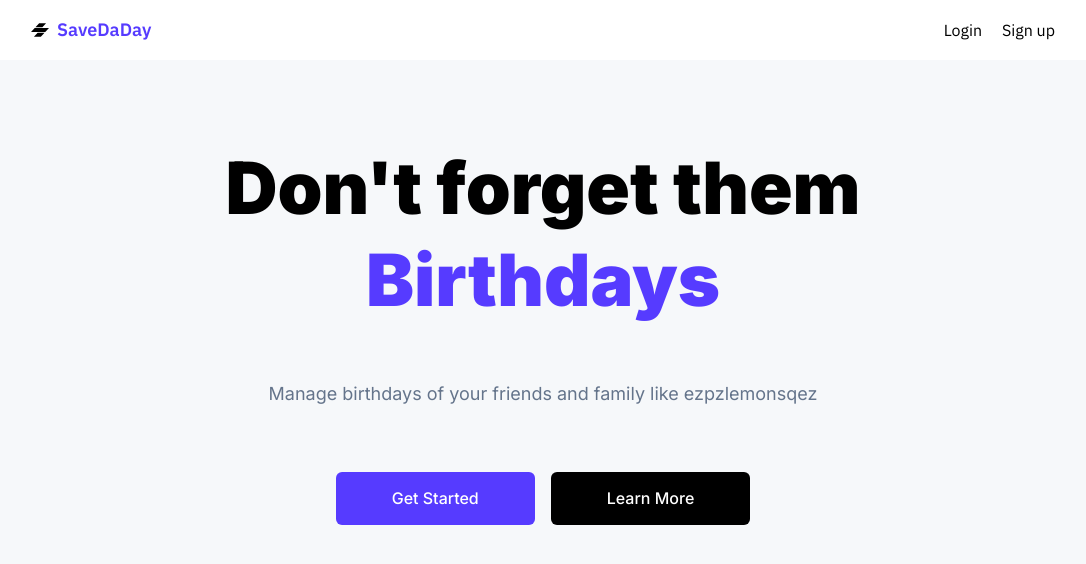
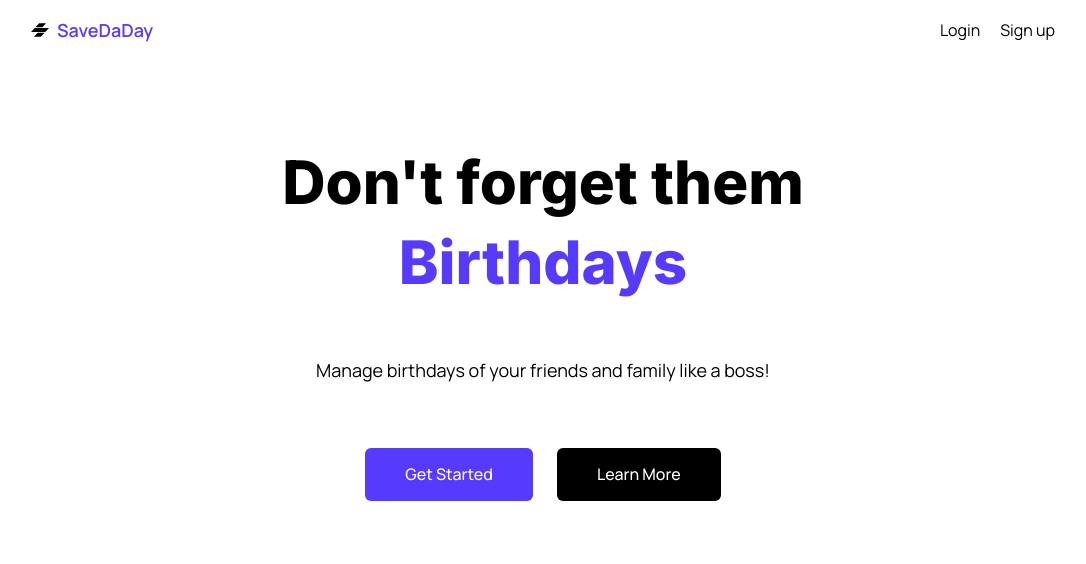
Before and after one commit to soilshubham/SaveDaDay, a Next.js app in the folder client/: page / in a window 1280 px wide. Shown: the top 564 px of the page, without its empty margins (97-1183 px from the left). Built offline with nearby package versions, Linux system fonts and the light colour scheme.

Commit message:
UI Changes

```diff
--- a/client/components/AddBirthday.jsx
+++ b/client/components/AddBirthday.jsx
@@ -75,11 +75,11 @@ const AddBirthday = (props) => {
       <Toaster />
       {authContext.isAuthenticated && (
         <div className="max-w-lg w-96 mx-auto flex-1 flex flex-col items-center justify-center px-2 ">
-          <div className="relative bg-white px-6 py-8 rounded-lg shadow-md text-black w-full">
+          <div className="relative bg-white px-6 py-8 rounded-lg shadow-xl text-black w-full">
             <div className="absolute top-3 right-3 hover:bg-slate-200 p-1 rounded-lg cursor-pointer">
               <CrossIcon size={18} onClick={props.closeFunc} />
             </div>
-            <h1 className="mb-8 text-3xl md:text-2xl font-medium text-center">
+            <h1 className="mb-8 text-3xl md:text-2xl font-extrabold text-center">
               Add Birthday
             </h1>
             <input
--- a/client/components/AllBirthdays.jsx
+++ b/client/components/AllBirthdays.jsx
@@ -12,7 +12,8 @@ const UpcomingBirthdays = (props) => {
   };
 
   return (
-    <>
+    <div className="bg-bgColor min-h-screen pt-14 md:pt-3 md:pb-24 relative">
+      <div className="container p-4 lg:max-w-5xl md:max-w-2xl">
         <div className="flex justify-between items-center mb-4 md:mb-6">
           <h2 className="text-xl md:text-xl font-medium">All Birthdays</h2>
         </div>
@@ -31,7 +32,8 @@ const UpcomingBirthdays = (props) => {
             <div className="text-fadedColor">No birthdays added</div>
           )}
         </div>
-    </>
+      </div>
+    </div>
   );
 };
 
--- a/client/components/BirthdayCard.jsx
+++ b/client/components/BirthdayCard.jsx
@@ -77,15 +77,15 @@ const BirthdayCard = (props) => {
                   <p className="text-gray-700 text-base mb-8">
                     Are you sure you want to delete this birthday?
                   </p>
-                  <div className="flex justify-between items-center">
+                  <div className="flex justify-between items-center gap-5">
                     <button
-                      className="bg-gray-500 hover:bg-gray-600 text-white font-medium py-3 px-10 rounded"
+                      className="bg-gray-800 hover:scale-105 transition-all text-white font-medium py-3 w-full px-10 rounded"
                       onClick={() => setShowDelModal(false)}
                     >
                       Cancel
                     </button>
                     <button
-                      className="bg-red-500 hover:bg-red-600 text-white font-medium py-3 px-10 rounded"
+                      className="bg-red-500 hover:scale-105 transition-all text-white font-medium py-3 px-10 w-full  rounded"
                       onClick={() => {
                         onClickDelete();
                         setShowDelModal(false);
@@ -142,7 +142,7 @@ const BirthdayCard = (props) => {
               )}
             </div>
           </div>
-          <div className="text-[1.6rem] md:text-2xl mt-2 truncate">
+          <div className="text-[1.6rem] md:text-2xl mt-2 truncate font-semibold">
             {props?.date}
           </div>
           <div className="text-sm mt-2 text-fadedColor truncate">
--- a/client/components/DashHeader.jsx
+++ b/client/components/DashHeader.jsx
@@ -5,11 +5,15 @@ const DashHeader = () => {
   const authContext = useContext(AuthContext);
   return (
     <div className="mb-12 mt-4">
-      <h1 className="text-[1.7rem] md:text-3xl font-medium capitalize">
-        Welcome back, {authContext?.user?.name?.split(" ")[0]} 👋
+      <h1 className="text-[1.7rem] md:text-4xl font-medium capitalize">
+        Welcome back,{" "}
+        <span className="font-extrabold">
+          {authContext?.user?.name?.split(" ")[0]}
+        </span>
+        <span className="text-purple-400"> ❤</span>
       </h1>
-      <h1 className="text-sm md:text-sm text-fadedColor font-normal capitalize mt-2">
-        Don't forget to wish them a happy birthday!
+      <h1 className="text-sm md:text-base text-fadedColor font-normal mt-2">
+        Wish them a happy birthday!
       </h1>
     </div>
   );
--- a/client/components/Login.jsx
+++ b/client/components/Login.jsx
@@ -47,13 +47,14 @@ export default (props) => {
     <>
       <Toaster />
       {!authContext.isAuthenticated && (
-        <>
+        <div className="bg-bgColor min-h-screen pt-14 md:pt-3 md:pb-24 relative">
+          <div className="container p-4 lg:max-w-5xl md:max-w-2xl">
             <h1 className="my-8 text-center text-xl font-semibold mb-10">
               Sign in to SaveDaDay
             </h1>
             <div className="container max-w-sm mx-auto flex-1 flex flex-col items-center justify-center px-2">
-            <div className="bg-white px-6 py-8 rounded-lg shadow-md text-black w-full">
-              <h1 className="mb-8 text-3xl md:text-2xl font-medium text-center">
+              <div className="bg-white px-6 py-8 rounded-lg shadow-xl text-black w-full">
+                <h1 className="mb-8 text-3xl md:text-2xl font-extrabold text-center">
                   Log in
                 </h1>
                 <input
@@ -87,7 +88,8 @@ export default (props) => {
                 </div>
               </div>
             </div>
-        </>
+          </div>
+        </div>
       )}
     </>
   );
--- a/client/components/Register.jsx
+++ b/client/components/Register.jsx
@@ -60,13 +60,14 @@ export default () => {
     <>
       <Toaster />
       {!authContext.isAuthenticated && (
-        <>
+        <div className="bg-bgColor min-h-screen pt-14 md:pt-3 md:pb-24 relative">
+          <div className="container p-4 lg:max-w-5xl md:max-w-2xl">
             <h1 className="my-8 text-center text-xl font-semibold mb-10">
               Create an account with SaveDaDay
             </h1>
             <div className="container max-w-sm mx-auto flex-1 flex flex-col items-center justify-center px-2">
               <div className="bg-white px-6 py-8 rounded-lg shadow-md text-black w-full">
-              <h1 className="mb-8 text-3xl md:text-2xl font-medium text-center">
+                <h1 className="mb-8 text-3xl md:text-2xl font-extrabold text-center">
                   Sign up
                 </h1>
                 <input
@@ -112,7 +113,8 @@ export default () => {
                 </div>
               </div>
             </div>
-        </>
+          </div>
+        </div>
       )}
     </>
   );
--- a/client/pages/_app.js
+++ b/client/pages/_app.js
@@ -16,11 +16,7 @@ function MyApp({ Component, pageProps }) {
       </Head>
       <AuthProvider>
         <Navbar />
-        <div className="bg-bgColor min-h-screen pt-14 md:pt-3 md:pb-24">
-          <div className="container p-4 lg:max-w-5xl md:max-w-2xl">
-            <Component {...pageProps} />
-          </div>
-        </div>
+        <Component {...pageProps} />
       </AuthProvider>
 
     </>
--- a/client/pages/_document.js
+++ b/client/pages/_document.js
@@ -8,8 +8,9 @@ export default function Document() {
                 <link rel="preconnect" href="https://fonts.gstatic.com" crossOrigin />
                 <link href="https://fonts.googleapis.com/css2?family=IBM+Plex+Sans:wght@100;200;300;400;500;600;700&display=swap" rel="stylesheet" />
                 <link href="https://fonts.googleapis.com/css2?family=Inter:wght@100;200;300;400;500;600;700;800;900&display=swap" rel="stylesheet"></link>
+                <link href="https://fonts.googleapis.com/css2?family=Manrope:wght@200;300;400;500;600;700;800&display=swap" rel="stylesheet" />
             </Head>
-            <body>
+            <body className='font-manrope'>
                 <Main />
                 <NextScript />
             </body>
--- a/client/pages/dashboard/index.js
+++ b/client/pages/dashboard/index.js
@@ -16,11 +16,13 @@ const Dashboard = () => {
     }, []);
 
     return (
-        <>
-            <DashHeader />
-            <UpcomingBirthdays data={bdays} />
-            <AddBirthdayBtn />
-        </>
+        <div className="bg-bgColor min-h-screen pt-14 md:pt-3 md:pb-24 relative">
+            <div className="container p-4 lg:max-w-5xl md:max-w-2xl">
+                <DashHeader />
+                <UpcomingBirthdays data={bdays} />
+                <AddBirthdayBtn />
+            </div>
+        </div>
     )
 }
 
--- a/client/pages/index.js
+++ b/client/pages/index.js
@@ -2,17 +2,21 @@ import Router from 'next/router'
 
 export default () => {
   return (
-    <div className='mt-16 font-Inter'>
-      <h1 className="font-Inter font-black text-5xl md:text-7xl leading-[3.4rem] text-center mb-2 md:mb-5">Don't forget them</h1>
-      <h1 className="font-Inter font-black text-5xl md:text-7xl text-center text-primary mb-16">Birthdays</h1>
+    <div className="bg-white min-h-screen pt-14 md:pt-3 md:pb-24 relative">
+      <div className="container p-4 lg:max-w-5xl md:max-w-2xl">
+        <div className='mt-16 font-manrope'>
+          <h1 className="font-Inter font-extrabold text-6xl md:text-6xl  text-center mb-2 md:mb-5">Don't forget them</h1>
+          <h1 className="font-Inter font-extrabold text-6xl md:text-6xl text-center text-primary mb-16">Birthdays</h1>
 
-      <h3 className="text-base md:text-lg text-center text-fadedColor mb-16">Manage birthdays of your friends and family like ezpzlemonsqez</h3>
+          <h3 className="text-base md:text-lg text-center text-black mb-16">Manage birthdays of your friends and family like a boss!</h3>
 
-      <div className="flex justify-center items-center gap-4 w-full flex-wrap">
-        <button onClick={() => Router.push('/register')}
-          className="bg-primary md:py-[0.9rem] py-4 px-14 text-center text-white w-3/4 md:w-auto md:text-base font-medium rounded-md hover:bg-opacity-90">Get Started</button>
-        <button onClick={() => Router.push('/register')}
-          className="bg-black md:py-[0.9rem] py-4 px-14 text-center text-white w-3/4 md:w-auto md:text-base font-medium rounded-md hover:bg-opacity-80">Learn More</button>
+          <div className="flex justify-center items-center gap-6 w-full flex-wrap">
+            <button onClick={() => Router.push('/register')}
+              className="bg-primary md:py-[0.9rem] py-6 px-10 text-center text-white w-3/4 md:w-auto md:text-base font-medium rounded-md hover:scale-105 transition-all">Get Started</button>
+            <button onClick={() => Router.push('/register')}
+              className="bg-black md:py-[0.9rem] py-6 px-10 text-center text-white w-3/4 md:w-auto md:text-base font-medium rounded-md hover:scale-105 transition-all">Learn More</button>
+          </div>
+        </div>
       </div>
     </div>
   )
--- a/client/tailwind.config.js
+++ b/client/tailwind.config.js
@@ -10,7 +10,8 @@ module.exports = {
 
     fontFamily: {
       'IBMSans': ['"IBM Plex Sans"', 'sans-serif'],
-      'Inter': ['"Inter"', 'sans-serif']
+      'Inter': ['"Inter"', 'sans-serif'],
+      'manrope': ['"Manrope"', 'sans-serif']
     },
     extend: {
       colors: {
```
Also changed, not shown: 1 other file (tests, documents, lock files or other folders). Lines whose indentation alone changed are shown as unchanged.
